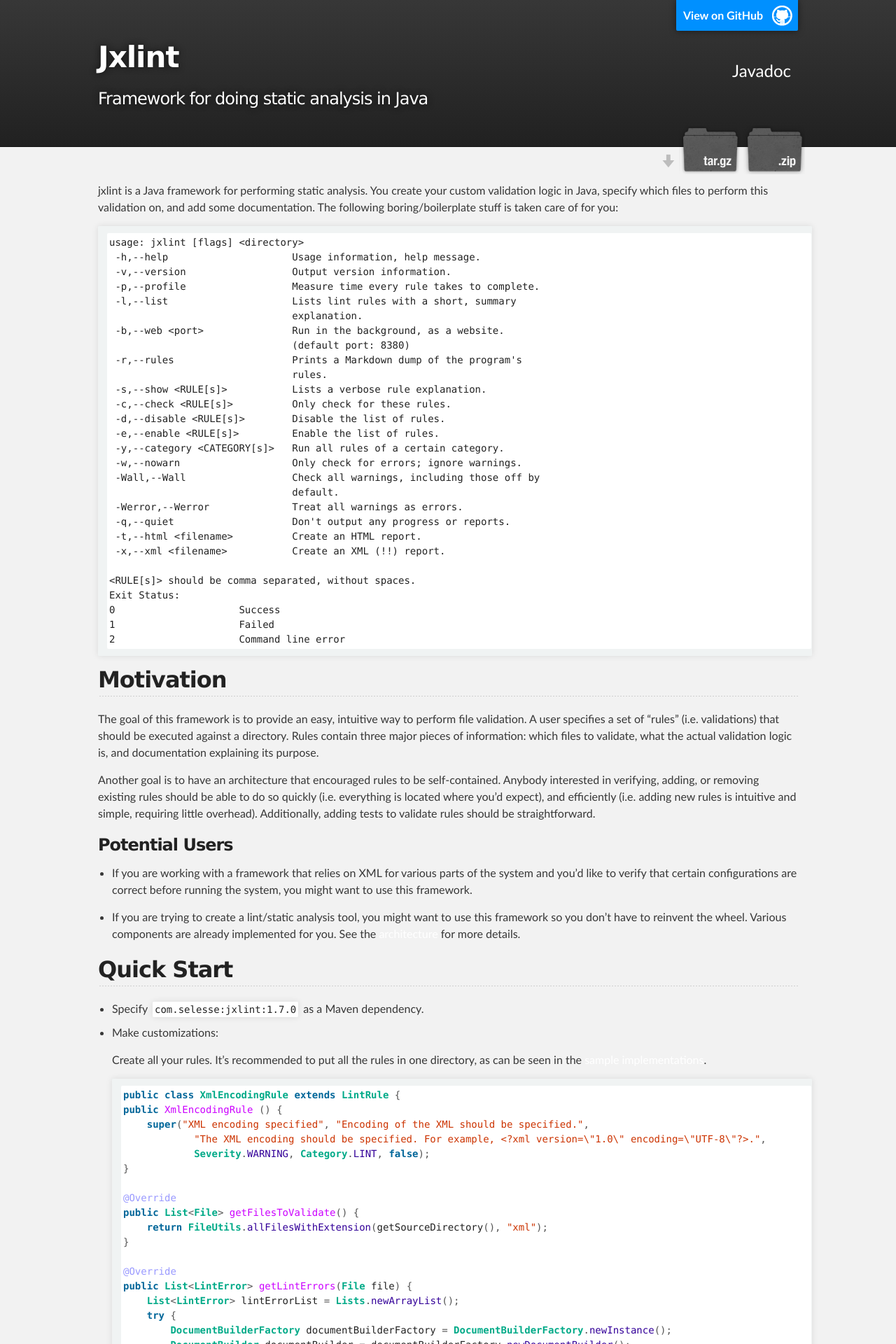
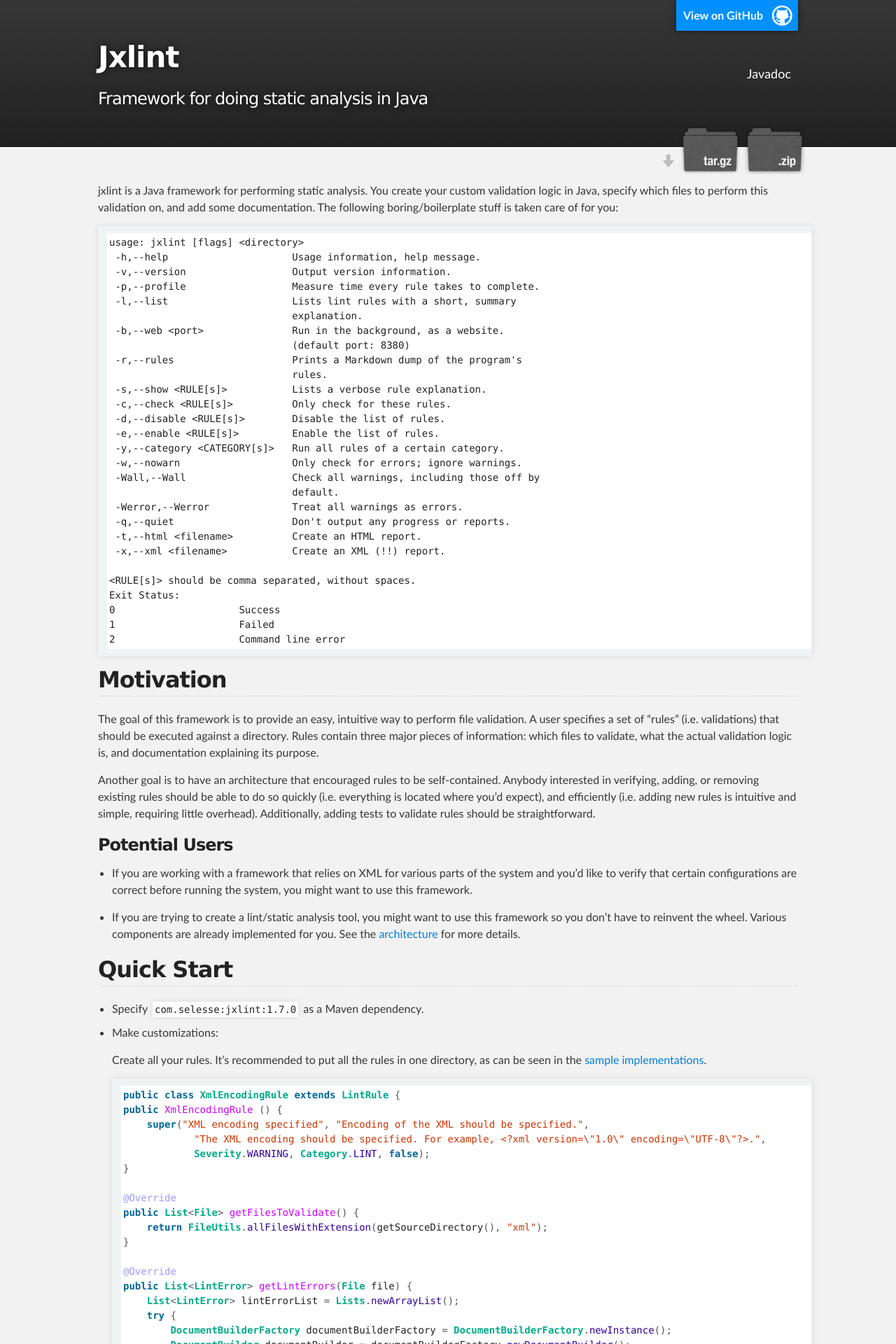
Before and after one commit to selesse/jxlint, a Jekyll site: the page built from index.html, in a window 1280 px wide. Shown: the top 1920 px of the page at 70% size. Built offline with Jekyll 4.4.1, drawn with Linux system fonts in a browser that asks for light colours; Markdown is read by kramdown in place of the engine named in the settings.

Commit message:
Fix improper CSS for visited links

```diff
--- a/stylesheets/stylesheet.css
+++ b/stylesheets/stylesheet.css
@@ -315,15 +315,15 @@ Full-Width Styles
   text-shadow: #111 0px 0px 10px;
 }
 
-#links {
-    font-size: 24px;
+section#links {
+    font-size: 18px;
     position: absolute;
     right: 0;
     padding-right: 20px;
     bottom: 90px;
 }
 
-#links a:visited, a:hover, a:link {
+section#links a:visited, section#links a:hover, section#links a:link {
     color: white;
 }
 
```
